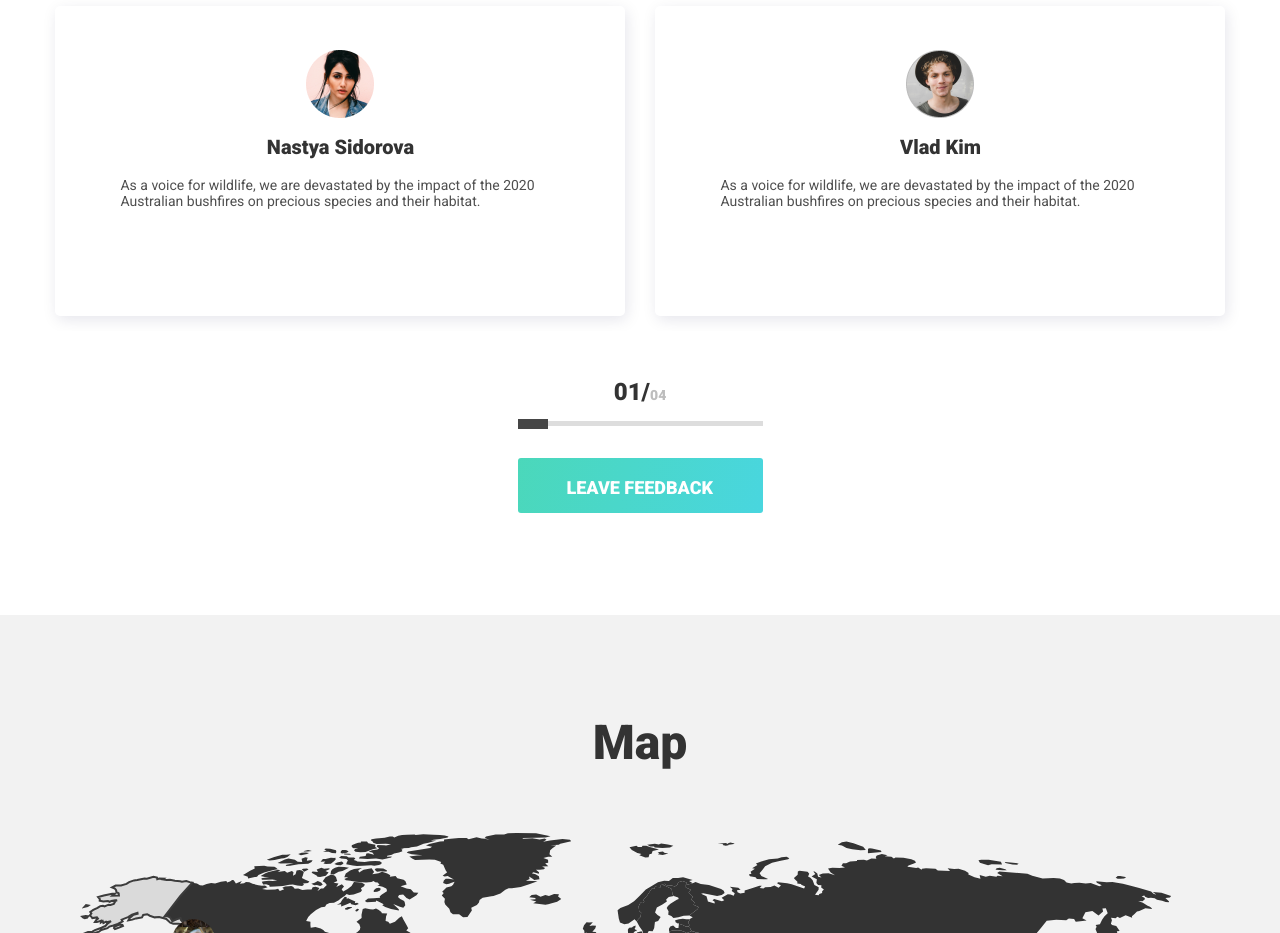
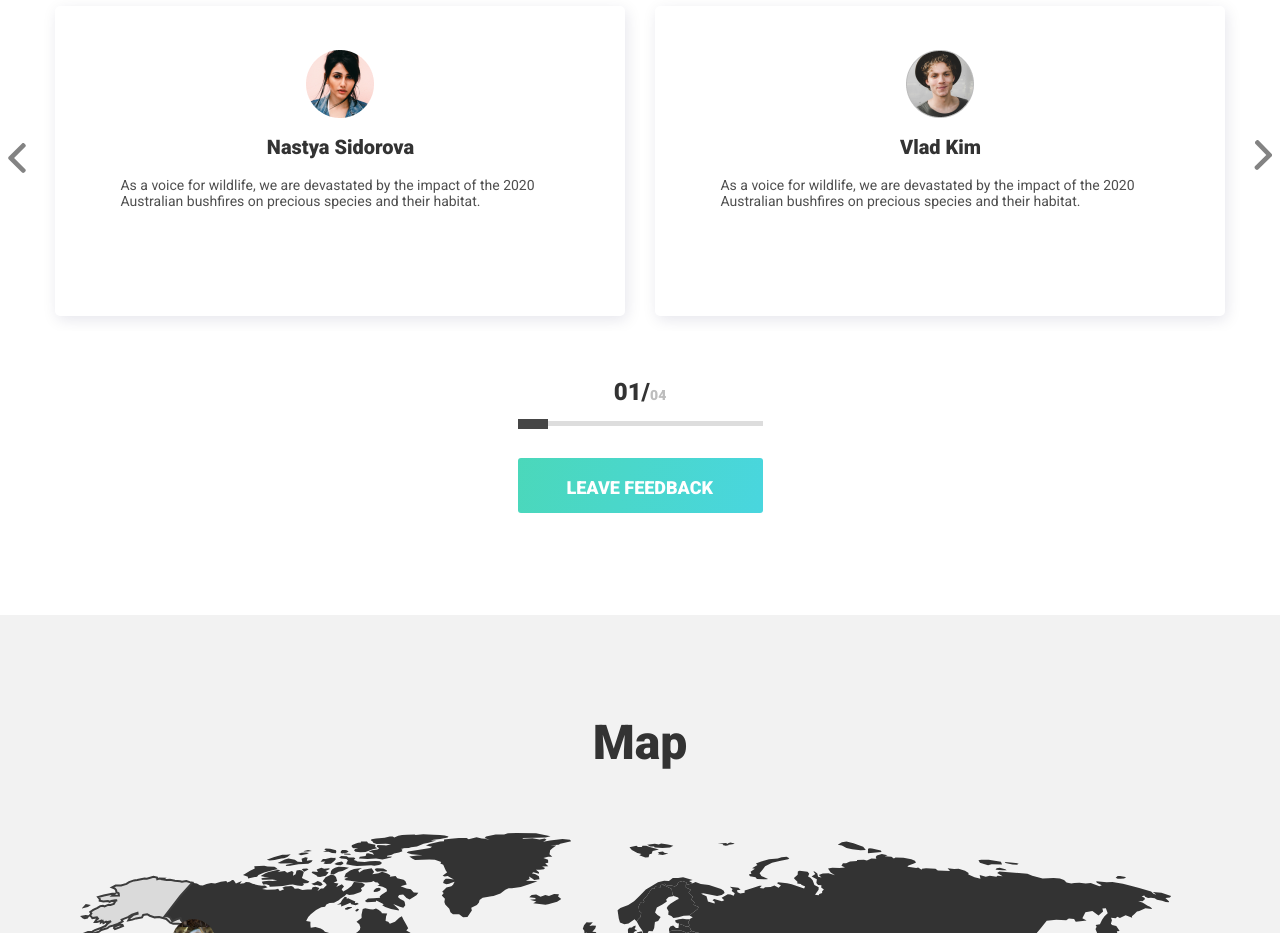
Before and after one commit to katya-petrova/fd1-project, a plain HTML site: page index.html in a window 1280 px wide. Shown: the part 4080-5013 px from the top of the page. Drawn offline with nearby package versions, Linux system fonts and the light colour scheme; the site is published under a folder, as on GitHub Pages, so addresses that start at the root find nothing.

Commit message:
fix: fix links

```diff
--- a/slick.css
+++ b/slick.css
@@ -43,13 +43,13 @@
 
 /* Стрелка влево */
 .slick-arrow.slick-prev{
-    background: url(/assets/icons/arrow.svg) no-repeat;
+    background: url(./assets/icons/arrow.svg) no-repeat;
     width: 37px;
     height: 37px;
 }
 /* Стрелка вправо */
 .slick-arrow.slick-next{
-        background: url(/assets/icons/arrow.svg) no-repeat;
+        background: url(./assets/icons/arrow.svg) no-repeat;
         width: 37px;
         height: 37px;
         margin-bottom: 20px;
```
